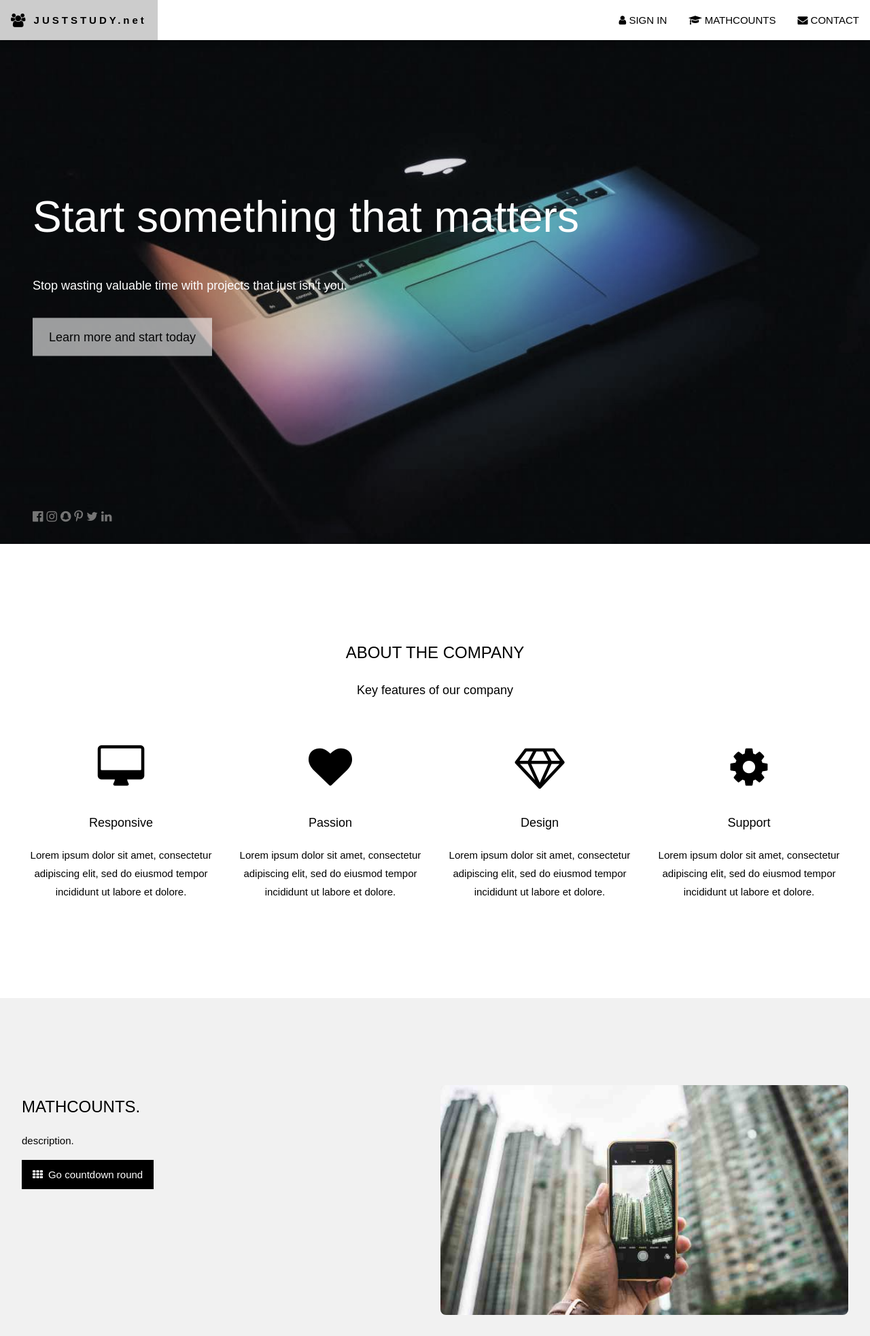
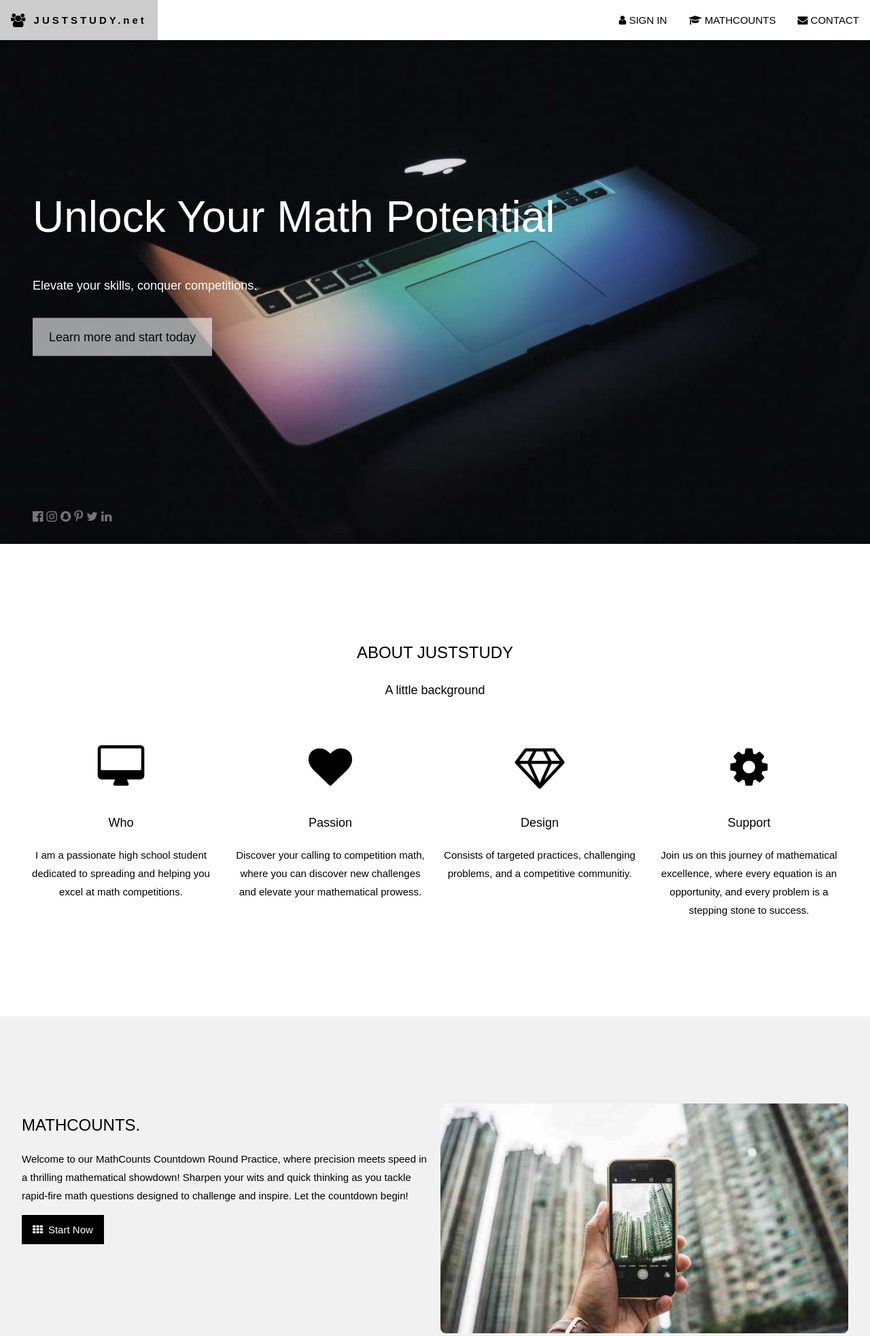
Before and after one commit to valxin/juststudy, a Flask app: page / in a window 1280 px wide. Shown: the top 1965 px of the page at 68% size. Run offline with Flask 3, Linux system fonts and the light colour scheme.

Commit message:
wording change

```diff
--- a/static/template/index.html
+++ b/static/template/index.html
@@ -61,9 +61,9 @@ body, html {
 <!-- Header with full-height image -->
 <header class="bgimg-1 w3-display-container w3-grayscale-min" id="home">
   <div class="w3-display-left w3-text-white" style="padding:48px">
-    <span class="w3-jumbo w3-hide-small">Start something that matters</span><br>
-    <span class="w3-xxlarge w3-hide-large w3-hide-medium">Start something that matters</span><br>
-    <span class="w3-large">Stop wasting valuable time with projects that just isn't you.</span>
+    <span class="w3-jumbo w3-hide-small">Unlock Your Math Potential </span><br>
+    <span class="w3-xxlarge w3-hide-large w3-hide-medium">Unlock Your Math Potential </span><br>
+    <span class="w3-large">Elevate your skills, conquer competitions.</span>
     <p><a href="#about" class="w3-button w3-white w3-padding-large w3-large w3-margin-top w3-opacity w3-hover-opacity-off">Learn more and start today</a></p>
   </div>
   <div class="w3-display-bottomleft w3-text-grey w3-large" style="padding:24px 48px">
@@ -78,28 +78,28 @@ body, html {
 
 <!-- About Section -->
 <div class="w3-container" style="padding:128px 16px" id="about">
-  <h3 class="w3-center">ABOUT THE COMPANY</h3>
-  <p class="w3-center w3-large">Key features of our company</p>
+  <h3 class="w3-center">ABOUT JUSTSTUDY</h3>
+  <p class="w3-center w3-large">A little background</p>
   <div class="w3-row-padding w3-center" style="margin-top:64px">
     <div class="w3-quarter">
       <i class="fa fa-desktop w3-margin-bottom w3-jumbo w3-center"></i>
-      <p class="w3-large">Responsive</p>
-      <p>Lorem ipsum dolor sit amet, consectetur adipiscing elit, sed do eiusmod tempor incididunt ut labore et dolore.</p>
+      <p class="w3-large">Who</p>
+      <p> I am a passionate high school student dedicated to spreading and helping you excel at math competitions.  </p>
     </div>
     <div class="w3-quarter">
       <i class="fa fa-heart w3-margin-bottom w3-jumbo"></i>
       <p class="w3-large">Passion</p>
-      <p>Lorem ipsum dolor sit amet, consectetur adipiscing elit, sed do eiusmod tempor incididunt ut labore et dolore.</p>
+      <p>Discover your calling to competition math, where you can discover new challenges and elevate your mathematical prowess.</p>
     </div>
     <div class="w3-quarter">
       <i class="fa fa-diamond w3-margin-bottom w3-jumbo"></i>
       <p class="w3-large">Design</p>
-      <p>Lorem ipsum dolor sit amet, consectetur adipiscing elit, sed do eiusmod tempor incididunt ut labore et dolore.</p>
+      <p>Consists of targeted practices, challenging problems, and a competitive communitiy.</p>
     </div>
     <div class="w3-quarter">
       <i class="fa fa-cog w3-margin-bottom w3-jumbo"></i>
       <p class="w3-large">Support</p>
-      <p>Lorem ipsum dolor sit amet, consectetur adipiscing elit, sed do eiusmod tempor incididunt ut labore et dolore.</p>
+      <p>Join us on this journey of mathematical excellence, where every equation is an opportunity, and every problem is a stepping stone to success. </p>
     </div>
   </div>
 </div>
@@ -109,8 +109,8 @@ body, html {
   <div class="w3-row-padding">
     <div class="w3-col m6">
       <h3>MATHCOUNTS.</h3>
-      <p>description.</p>
-      <p><a href="#signin" class="w3-button w3-black"><i class="fa fa-th"> </i> Go countdown round</a></p>
+      <p>Welcome to our MathCounts Countdown Round Practice, where precision meets speed in a thrilling mathematical showdown! Sharpen your wits and quick thinking as you tackle rapid-fire math questions designed to challenge and inspire. Let the countdown begin! </p>
+      <p><a href="#signin" class="w3-button w3-black"><i class="fa fa-th"> </i> Start Now </a></p>
     </div>
     <div class="w3-col m6">
       <img class="w3-image w3-round-large" src="/static/images/phone_buildings.jpg" alt="Buildings" width="700" height="394">
@@ -121,14 +121,14 @@ body, html {
 <!-- Sign in Section -->
 <div class="w3-container w3-center w3-dark-grey" style="padding:128px 16px" id="signin">
   <h3>SIGN IN</h3>
-  <p class="w3-large">Register as a new user, or continue to sign in for existing user, or continue as a guest.</p>
+  <p class="w3-large">Register as a new user, continue to sign in for existing user, or continue as a guest.</p>
   <div class="w3-row-padding" style="margin-top:64px">
     <div class="w3-third w3-section">
       <ul class="w3-ul w3-white w3-hover-shadow">
         <li class="w3-black w3-xlarge w3-padding-32">NEW - coming soon</li>
         <li class="w3-padding-16"><b>Record:</b> track your progress</li>
-        <li class="w3-padding-16"><b>Contest:</b> join leader board</li>
-        <li class="w3-padding-16"><b>Cost:</b> it is free</li>
+        <li class="w3-padding-16"><b>Contest:</b> join the leader board</li>
+        <li class="w3-padding-16"><b>Cost:</b> free</li>
         <li class="w3-padding-16"><input class="w3-input w3-border" type="text" placeholder="Nick Name" required name="Name" disabled="disabled"></li>
         <li class="w3-padding-16"><input class="w3-input w3-border" type="text" placeholder="Email" required name="Email" disabled="disabled"></li>
         <li class="w3-padding-16"><input class="w3-input w3-border" type="password" placeholder="Password" required name="Password" disabled="disabled"></li>
@@ -142,7 +142,7 @@ body, html {
       <ul class="w3-ul w3-white w3-hover-shadow">
         <li class="w3-black w3-xlarge w3-padding-32">EXISTING - coming soon</li>
         <li class="w3-padding-16"><b>Record:</b> view your progress</li>
-        <li class="w3-padding-16"><b>Contest:</b> view your leader board position</li>
+        <li class="w3-padding-16"><b>Contest:</b> view leader board position</li>
         <li class="w3-padding-16"><b>Welcome:</b> welcome back</li>
         <li class="w3-padding-16"><input class="w3-input w3-border" type="text" placeholder="Email" required name="Email" disabled="disabled"></li>
         <li class="w3-padding-16"><input class="w3-input w3-border" type="password" placeholder="Password" required name="Password" disabled="disabled"></li>
@@ -155,7 +155,7 @@ body, html {
       <ul class="w3-ul w3-white w3-hover-shadow">
         <li class="w3-black w3-xlarge w3-padding-32">GUEST</li>
         <li class="w3-padding-16"><b>Welcome:</b> welcome to our site</li>
-        <li class="w3-padding-16"><b>Register:</b> please consider sign up with us</li>
+        <li class="w3-padding-16"><b>Register:</b> please consider signing up with us</li>
         <li class="w3-light-grey w3-padding-24">
           <button class="w3-button w3-black w3-padding-large" onclick="guest()">
             Continue as Guest
@@ -171,8 +171,8 @@ body, html {
   <h3 class="w3-center">CONTACT</h3>
   <p class="w3-center w3-large">Lets get in touch. Send us a message:</p>
   <div style="margin-top:48px">
-    <p><i class="fa fa-map-marker fa-fw w3-xxlarge w3-margin-right"></i> Chicago, US</p>
-    <p><i class="fa fa-phone fa-fw w3-xxlarge w3-margin-right"></i> Phone: +00 151515</p>
+    <p><i class="fa fa-map-marker fa-fw w3-xxlarge w3-margin-right"></i> Broomfield, CO</p>
+    <p><i class="fa fa-phone fa-fw w3-xxlarge w3-margin-right"></i> Phone: +1 (303) 591 - 5276</p>
     <p><i class="fa fa-envelope fa-fw w3-xxlarge w3-margin-right"> </i> Email: mail@mail.com</p>
     <br>
     <form action="/action_page.php" target="_blank">
```
